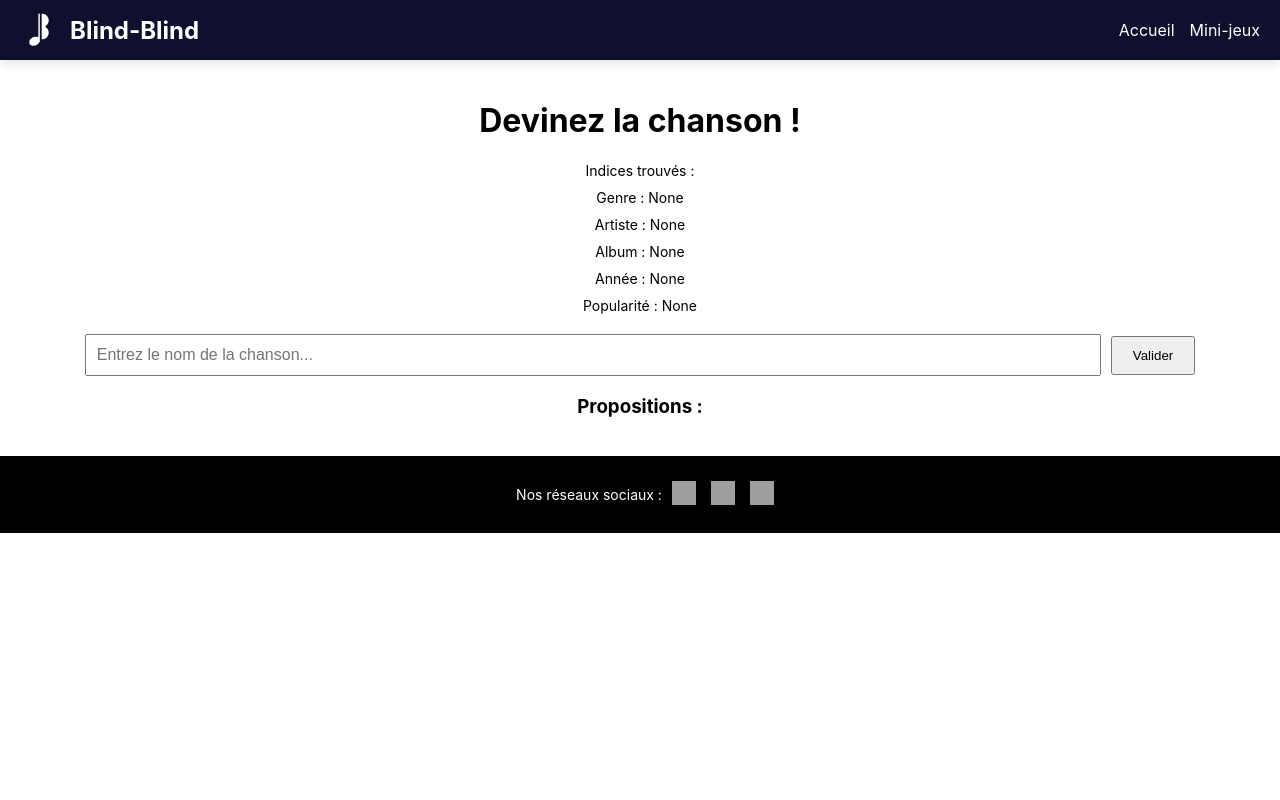
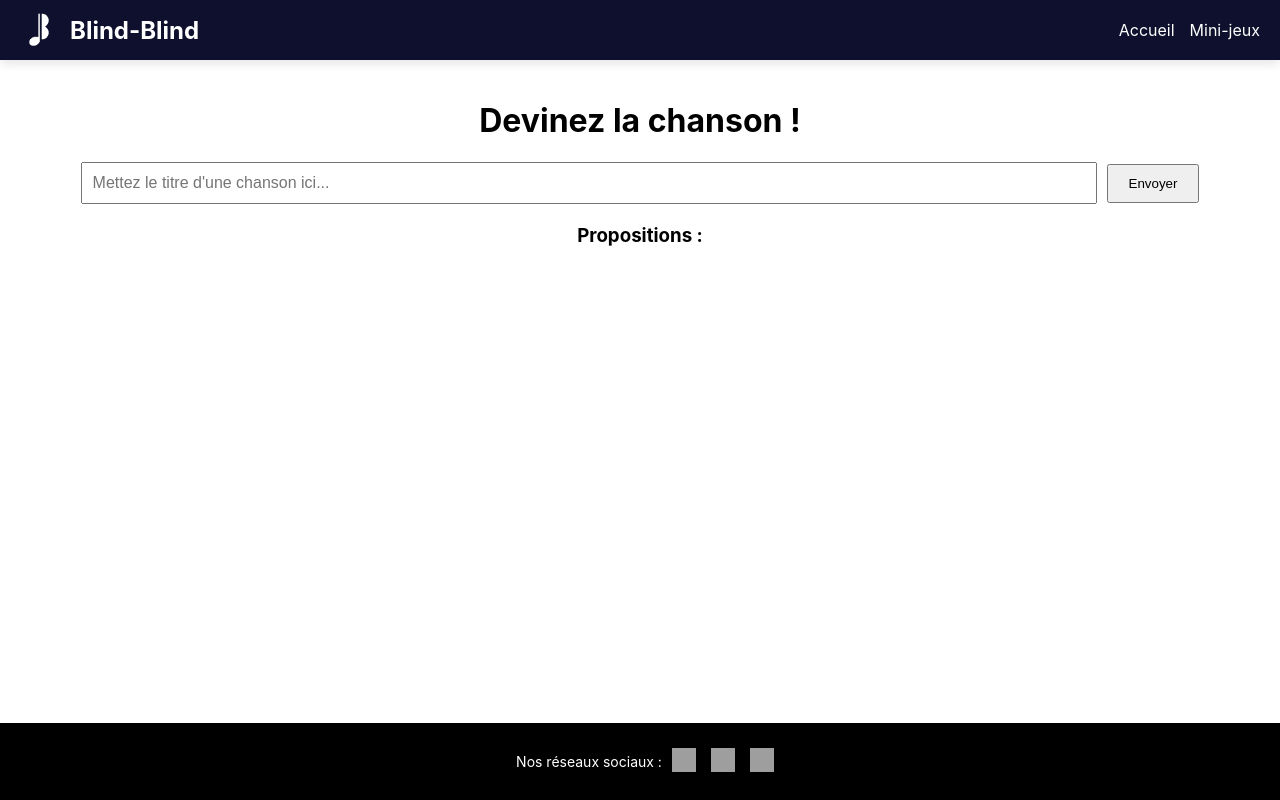
Before and after one commit to SaitamTheBest/Blind-Blind, a React (Create React App) app in the folder front/: page /classic in a window 1280 px wide. Built offline with nearby package versions, Linux system fonts and the light colour scheme; grey boxes are pictures that could not be loaded.

Commit message:
feat : add answers table and refactor guess input

```diff
--- /dev/null
+++ b/front/src/components/games/classic/AnswersTable.tsx
@@ -0,0 +1,41 @@
+import React from 'react';
+import '../../../styles/games/classic/AnswersTable.css';
+
+type AnswersTableProps = {
+    messages: string[];
+};
+
+const AnswersTable: React.FC<AnswersTableProps> = ({ messages }) => {
+    if (messages.length === 0) {
+        return null; // Retourne null si aucune réponse
+    }
+
+    return (
+        <table>
+            <thead>
+            <tr>
+                <th>Titre</th>
+                <th>Artiste</th>
+                <th>Album</th>
+                <th>Genre</th>
+                <th>Popularité</th>
+                <th>Année</th>
+            </tr>
+            </thead>
+            <tbody>
+            {messages.map((message, index) => (
+                <tr key={index}>
+                    <td>{message}</td>
+                    <td>{message}</td>
+                    <td>{message}</td>
+                    <td>{message}</td>
+                    <td>{message}</td>
+                    <td>{message}</td>
+                </tr>
+            ))}
+            </tbody>
+        </table>
+    );
+};
+
+export default AnswersTable;
--- a/front/src/components/games/classic/GuessInput.tsx
+++ b/front/src/components/games/classic/GuessInput.tsx
@@ -1,8 +1,11 @@
-import React, { useState } from "react";
+import React, {useState} from "react";
 
+type GuessInputProps = {
+    onGuessSubmit: (guess: string) => void;
+};
 
-const GuessInput = () => {
-    const [guess, setGuess] = useState<string>("");
+const GuessInput: React.FC<GuessInputProps> = ({ onGuessSubmit }) => {
+    const [guess, setGuess] = useState<string>('');
 
     const handleChange = (e: React.ChangeEvent<HTMLInputElement>) => {
         setGuess(e.target.value);
@@ -10,20 +13,23 @@ const GuessInput = () => {
 
     const handleSubmit = (e: React.FormEvent<HTMLFormElement>) => {
         e.preventDefault();
-        setGuess("");
+        if (guess.trim() !== '') {
+            onGuessSubmit(guess);
+            setGuess('');
+        }
     };
 
     return (
-        <form onSubmit={handleSubmit}>
+        <form onSubmit={handleSubmit} style={{ marginBottom: '20px' }}>
             <input
                 type="text"
                 value={guess}
                 onChange={handleChange}
-                placeholder="Entrez le nom de la chanson..."
-                style={{ padding: "10px", fontSize: "16px", width: "80%" }}
+                placeholder="Mettez le titre d'une chanson ici..."
+                style={{ padding: '10px', fontSize: '16px', width: '80%' }}
             />
-            <button type="submit" style={{ padding: "10px 20px", marginLeft: "10px" }}>
-                Valider
+            <button type="submit" style={{ padding: '10px 20px', marginLeft: '10px' }}>
+                Envoyer
             </button>
         </form>
     );
--- a/front/src/pages/Classic.tsx
+++ b/front/src/pages/Classic.tsx
@@ -1,23 +1,26 @@
-import GuessInput from "../components/games/classic/GuessInput";
+import React, { useState } from 'react';
+import GuessInput from '../components/games/classic/GuessInput';
+import AnswersTable from '../components/games/classic/AnswersTable';
 import '../styles/games/classic/classic.css';
 
+const ClassicMode: React.FC = () => {
+    const [messages, setMessages] = useState<string[]>([]);
 
-const ClassicMode: React.FC = () => {
+    const handleGuessSubmit = (guess: string) => {
+        if (guess.trim() !== '') {
+            setMessages([guess, ...messages]); // Ajouter le nouveau message en haut
+        }
+    };
+
     return (
-        <div style={{ textAlign: "center", padding: "20px" }}>
+        <div style={{ textAlign: 'center', padding: '20px' }}>
             <h1>Devinez la chanson !</h1>
-                <div>
-                    <p>Indices trouvés :</p>
-                    <div style={{ marginBottom: "20px" }}>
-                        <p>Genre : None</p>
-                        <p>Artiste : None</p>
-                        <p>Album : None</p>
-                        <p>Année : None</p>
-                        <p>Popularité : None</p>
-                    </div>
-                    <GuessInput />
-                    <h3>Propositions :</h3>
-                </div>
+            <div>
+                <GuessInput onGuessSubmit={handleGuessSubmit} />
+                <h3>Propositions :</h3>
+                <AnswersTable messages={messages} />
+
+            </div>
         </div>
     );
 };
--- a/front/src/styles/footer/footer.css
+++ b/front/src/styles/footer/footer.css
@@ -7,6 +7,8 @@ footer {
     display: flex;
     padding: 20px 0;
     width: 100%;
+    position: fixed;
+    bottom: 0;
 }
 
 p {
--- /dev/null
+++ b/front/src/styles/games/classic/AnswersTable.css
@@ -0,0 +1,30 @@
+table {
+    width: 80%;
+    margin: 20px auto;
+    border-collapse: collapse;
+    font-family: Arial, sans-serif;
+}
+
+thead {
+    background-color: #f0f0f0;
+}
+
+th {
+    border: 1px solid #ff0000;
+    padding: 10px;
+    text-align: left;
+}
+
+td {
+    border: 1px solid #ccc;
+    padding: 10px;
+    text-align: left;
+}
+
+tbody tr:nth-child(even) {
+    background-color: #f9f9f9;
+}
+
+tbody tr:nth-child(odd) {
+    background-color: #ffffff;
+}
```
Also changed, not shown: front/src/styles/games/classic/classic.css (line endings or trailing spaces).
